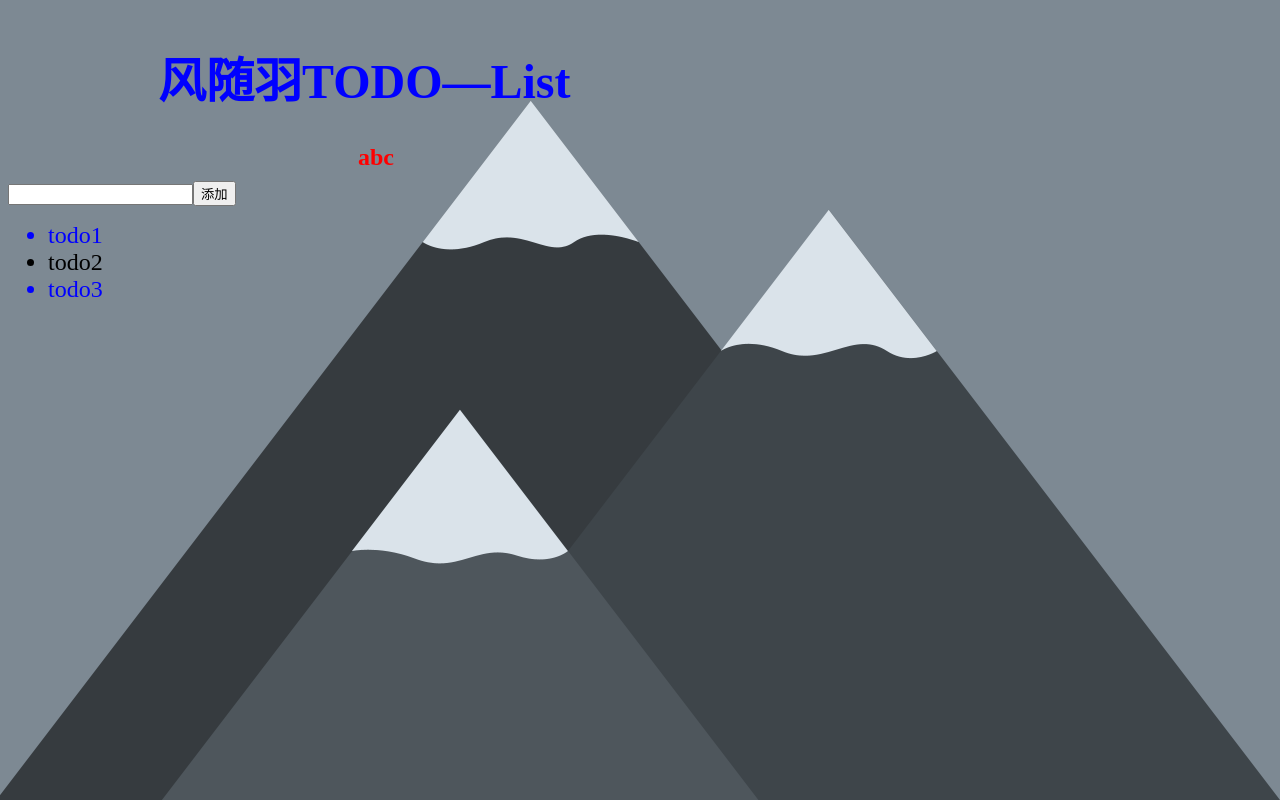
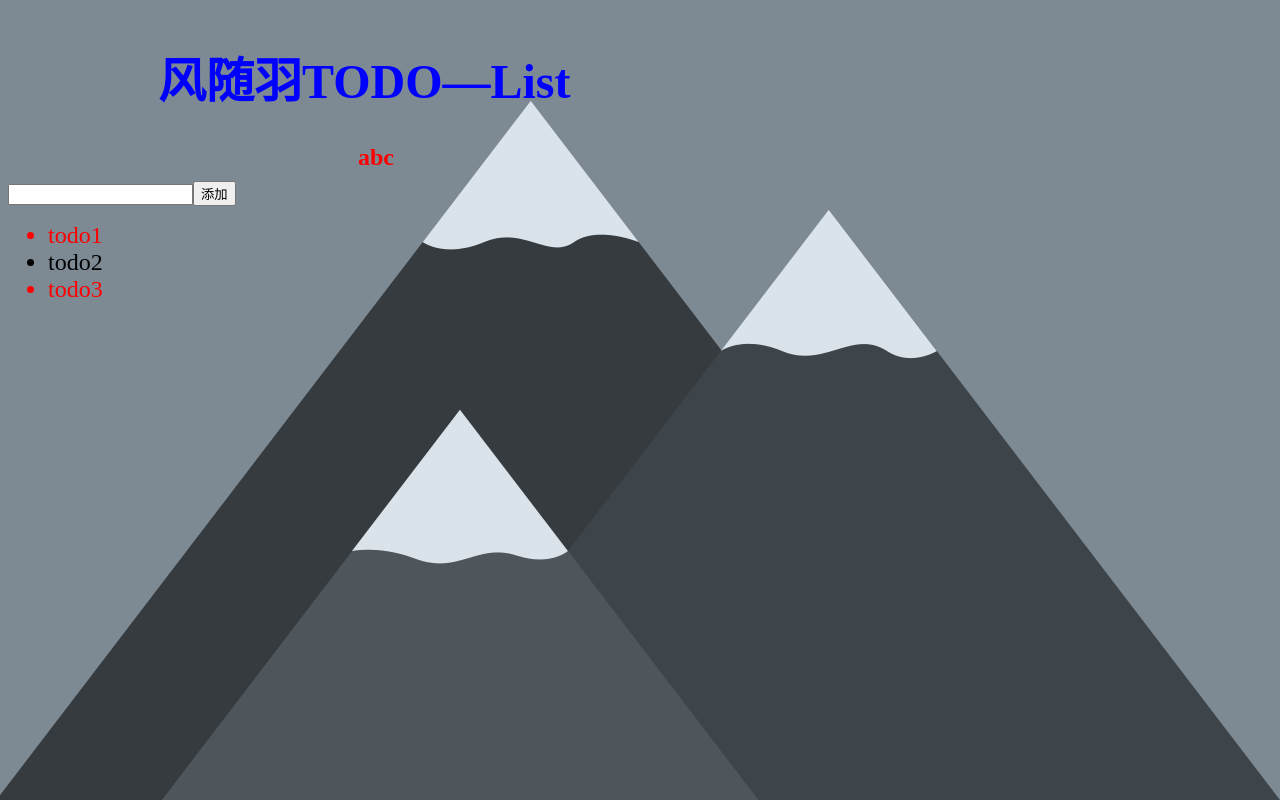
Before and after one commit to o2cRoss/Vue_Todo, a Vue app: page / in a window 1280 px wide. Shown: the top 800 px of the page. Built offline with nearby package versions, Linux system fonts and the light colour scheme.

Commit message:
merge需要加大括号

```diff
--- a/package.json
+++ b/package.json
@@ -4,8 +4,8 @@
   "description": "",
   "main": "index.js",
   "scripts": {
-    "dev": "webpack-dev-server --config ./webpack.dev.js",
-    "build": "webpack --config ./webpack.prod.js"
+    "dev": "webpack-dev-server --config ./build/webpack.dev.js",
+    "build": "webpack --config ./build/webpack.prod.js"
   },
   "keywords": [],
   "author": "",
--- a/src/App.vue
+++ b/src/App.vue
@@ -48,5 +48,5 @@ li
     font-size: 24px
 
 li:nth-of-type(odd)
-    color: blue
+    color: red
 </style>
```
Also changed, not shown: 4 other files (tests, documents, lock files or other folders).
